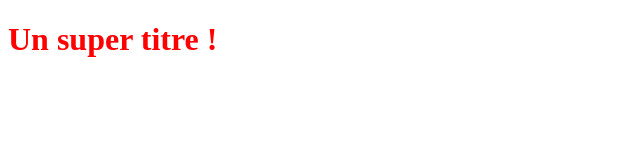
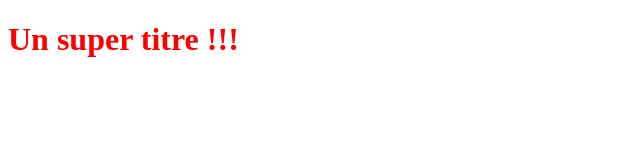
Before and after one commit to WILLWABO/OpenclassroomsProject, a plain HTML site: page index.html in a window 1280 px wide. Shown: the full height of the page, 0-640 px from the left. Drawn offline with Linux system fonts and the light colour scheme.

Commit message:
Modification du titre H1

```diff
--- a/index.html
+++ b/index.html
@@ -5,6 +5,6 @@
 	<link rel="stylesheet" type = "text/css" href ="styles.css">
 </head>
 <body>
-	<h1>Un super titre ! </h1>
+	<h1>Un super titre !!! </h1>
 </body>
 </html>
```
